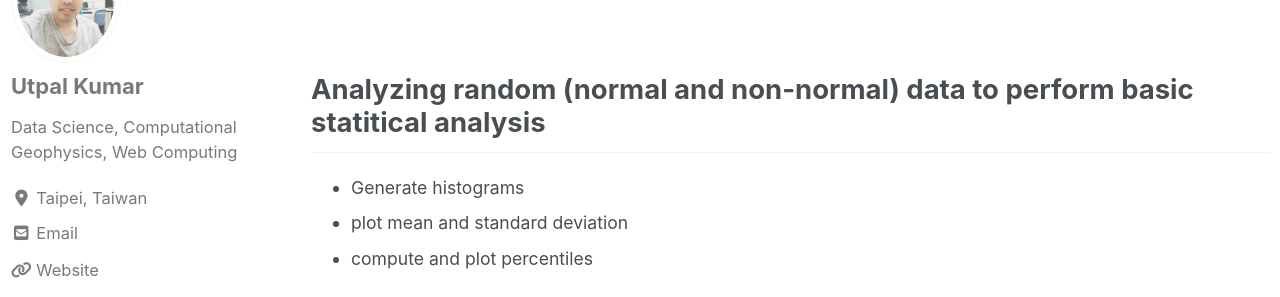
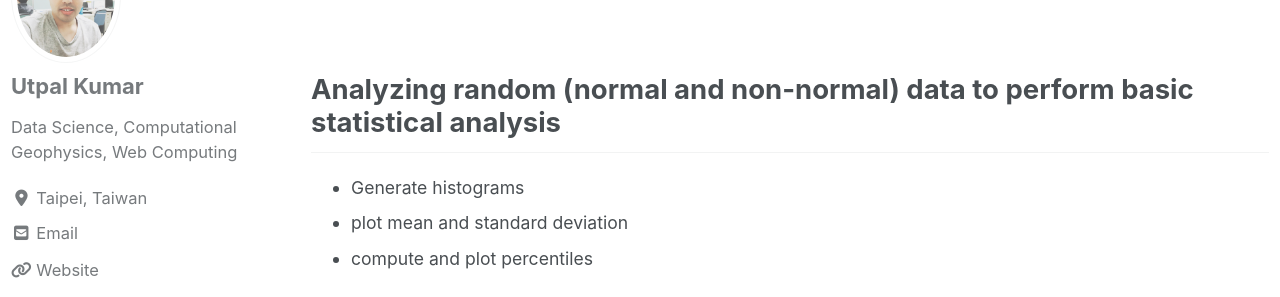
Before and after one commit to apexcodings/earthinversion.github.io, a Jekyll site: the page built from _posts/2020-05-22-statistical-analysis-in-matlab.md, in a window 1280 px wide and 900 px high. Shown: the part 183-480 px from the top of the window. Built offline with Jekyll 4.4.1, drawn with Linux system fonts in a browser that asks for light colours; cached includes are drawn as plain includes; nearby versions of some CDN libraries; comment, search, counter and statistics services are not loaded.

Commit message:
Card test 2

```diff
--- a/_posts/2020-05-22-statistical-analysis-in-matlab.md
+++ b/_posts/2020-05-22-statistical-analysis-in-matlab.md
@@ -6,7 +6,7 @@
 classes:
   - wide
 ---
-## Analyzing random (normal and non-normal) data to perform basic statitical analysis
+## Analyzing random (normal and non-normal) data to perform basic statistical analysis
 - Generate histograms
 - plot mean and standard deviation
 - compute and plot percentiles
--- a/index.html
+++ b/index.html
@@ -16,6 +16,7 @@
   <img src="{{ site.url }}{{ site.baseurl }}/images/non_normal_data_stats.png" alt="non_normal_data_stats">
   <div class="cardContainer">
     <a href="https://www.earthinversion.com/statistical-analysis-in-matlab/"><h4>Statistical Analysis in MATLAB</h4></a>
+    <p>Analyzing random (normal and non-normal) data to perform basic statistical analysis</p>
   </div>
 </div>
 
```
